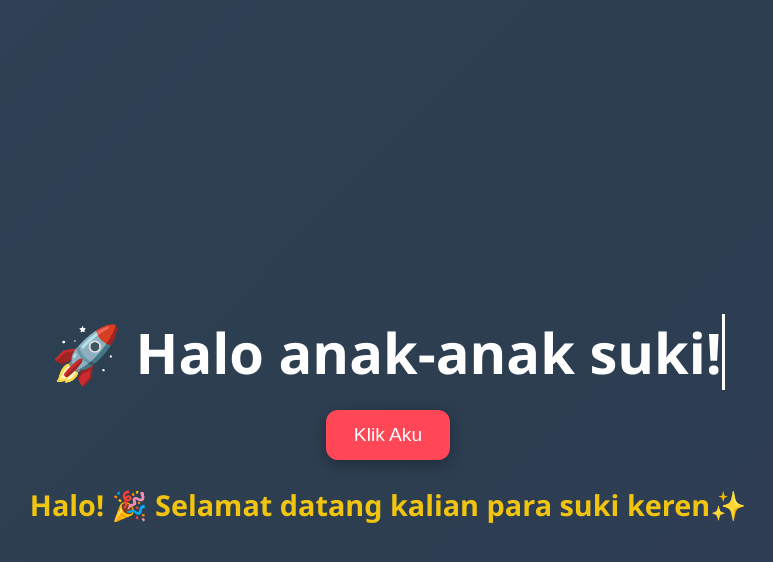
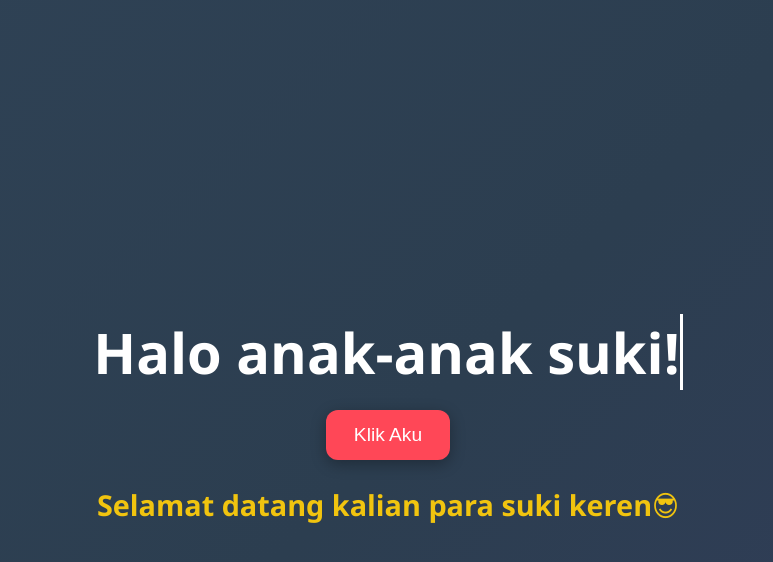
Before and after one commit to kiryu-dev/kiryu, a plain HTML site: page index.html in a window 1280 px wide. Both pictures are taken after a click on the button "Klik Aku". Shown: the whole page, without its empty margins (252-1025 px from the left). Drawn offline with Linux system fonts and the light colour scheme.

Commit message:
Update index.html

```diff
--- a/index.html
+++ b/index.html
@@ -92,14 +92,14 @@
   </style>
 </head>
 <body>
-  <h1>🚀 Halo anak-anak suki!</h1>
+  <h1>Halo anak-anak suki!</h1>
   <button onclick="sayHello()">Klik Aku</button>
   <div id="message"></div>
 
   <script>
     function sayHello() {
       const msg = document.getElementById("message");
-      msg.innerText = "Halo! 🎉 Selamat datang kalian para suki keren✨";
+      msg.innerText = "Selamat datang kalian para suki keren😎";
       msg.classList.add("show");
     }
   </script>
```
